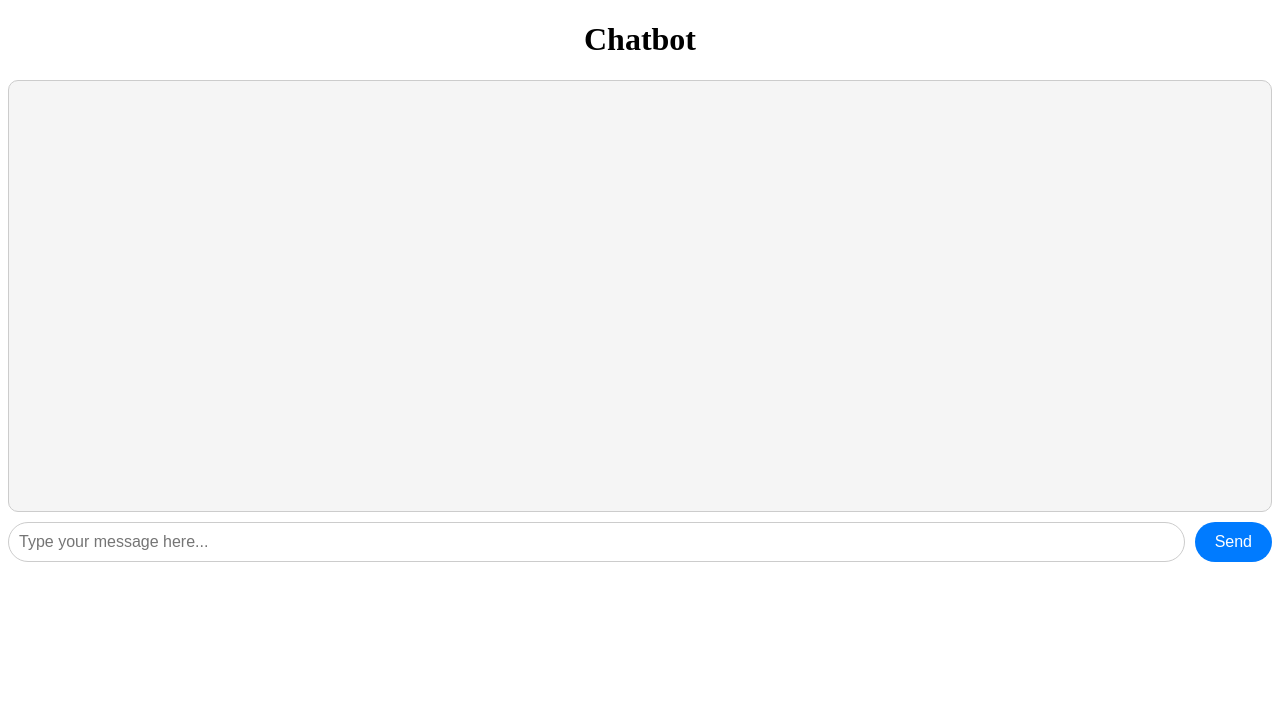
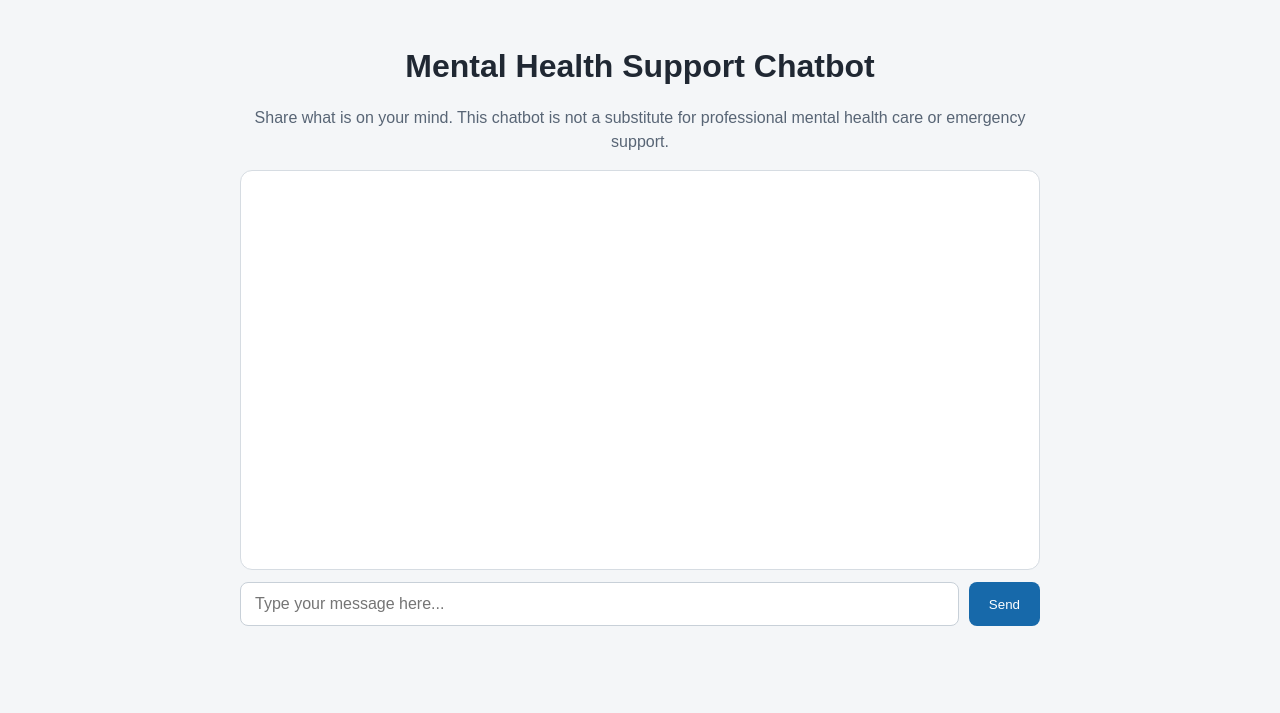
Before and after one commit to itskeshwam/Mental-health-counseling-, a Django app: page / in a window 1280 px wide. Shown: the top 713 px of the page. Run offline with Django 4.2, Linux system fonts and the light colour scheme; parts of the project's set-up code (start-up, migrations or seed data) failed here and were passed over.

Commit message:
Fix Django chatbot configuration, API handling, and tests

```diff
--- a/chatbot/templates/base.html
+++ b/chatbot/templates/base.html
@@ -2,8 +2,9 @@
 <html lang="en">
 <head>
     <meta charset="UTF-8">
+    <meta name="viewport" content="width=device-width, initial-scale=1">
+    <meta name="description" content="A conversational mental health support chatbot.">
     <title>{% block title %}Chatbot{% endblock %}</title>
-    <script src="https://code.jquery.com/jquery-3.6.0.min.js"></script>
 </head>
 <body>
     {% block content %}
--- a/chatbot/templates/chatbot/chat.html
+++ b/chatbot/templates/chatbot/chat.html
@@ -1,101 +1,152 @@
 {% extends 'base.html' %}
 
-{% block title %}Chatbot Interface{% endblock %}
+{% block title %}Mental Health Support Chatbot{% endblock %}
 
 {% block content %}
-<h1 style="text-align: center;">Chatbot</h1>
+<main class="page">
+    <h1>Mental Health Support Chatbot</h1>
+    <p class="intro">Share what is on your mind. This chatbot is not a substitute for professional mental health care or emergency support.</p>
 
+    <div id="chatArea" class="chat-area" role="log" aria-live="polite" aria-relevant="additions"></div>
 
-<div id="chatArea" style="border: 1px solid #ccc; border-radius: 10px; padding: 15px; height: 400px; overflow-y: auto; background-color: #f5f5f5; margin-bottom: 10px;"></div>
-
-
-<form id="chatForm" style="display: flex;">
-    <input type="text" id="userInput" placeholder="Type your message here..." aria-label="Type your message here" style="flex: 1; padding: 10px; border-radius: 20px; border: 1px solid #ccc; font-size: 16px; outline: none;">
-    <input type="hidden" name="csrfmiddlewaretoken" value="{{ csrf_token }}">
-    <button type="submit" style="padding: 10px 20px; margin-left: 10px; border: none; border-radius: 20px; background-color: #007bff; color: white; font-size: 16px; cursor: pointer;">Send</button>
-</form>
+    <form id="chatForm" class="chat-form" method="post">
+        {% csrf_token %}
+        <label class="visually-hidden" for="userInput">Your message</label>
+        <input type="text" id="userInput" name="user_input" maxlength="4000"
+               placeholder="Type your message here..." autocomplete="off" required>
+        <button id="sendButton" type="submit">Send</button>
+    </form>
+    <p id="statusMessage" class="status" role="status" aria-live="polite"></p>
+</main>
 
 <script>
-    $(document).ready(function(){
+(function () {
+    const form = document.getElementById("chatForm");
+    const input = document.getElementById("userInput");
+    const chatArea = document.getElementById("chatArea");
+    const sendButton = document.getElementById("sendButton");
+    const statusMessage = document.getElementById("statusMessage");
 
-        function scrollToBottom() {
-            $('#chatArea').scrollTop($('#chatArea')[0].scrollHeight);
+    function appendMessage(message, isUser) {
+        const wrapper = document.createElement("div");
+        wrapper.className = isUser ? "chat-message user-message" : "chat-message bot-message";
+
+        const bubble = document.createElement("div");
+        bubble.className = "chat-bubble";
+        bubble.textContent = message;
+
+        wrapper.appendChild(bubble);
+        chatArea.appendChild(wrapper);
+        chatArea.scrollTop = chatArea.scrollHeight;
+    }
+
+    form.addEventListener("submit", async function (event) {
+        event.preventDefault();
+
+        const message = input.value.trim();
+        if (!message) {
+            statusMessage.textContent = "Please enter a message.";
+            input.focus();
+            return;
         }
 
+        appendMessage(message, true);
+        input.value = "";
+        input.disabled = true;
+        sendButton.disabled = true;
+        statusMessage.textContent = "The chatbot is responding...";
 
-        function appendMessage(sender, message, isUser) {
-            const chatBubble = $('<div>').addClass('chat-bubble').text(message);
-            const chatWrapper = $('<div>').addClass('chat-message').append(chatBubble);
+        try {
+            const response = await fetch("", {
+                method: "POST",
+                headers: {
+                    "Content-Type": "application/x-www-form-urlencoded;charset=UTF-8",
+                    "X-CSRFToken": form.querySelector("[name=csrfmiddlewaretoken]").value
+                },
+                body: new URLSearchParams({user_input: message}),
+                credentials: "same-origin"
+            });
+            const data = await response.json();
 
-
-            if (isUser) {
-                chatWrapper.css({'text-align': 'right'});
-                chatBubble.css({'background-color': '#007bff', 'color': 'white', 'border-radius': '15px 15px 0 15px'});
-            } else {
-                chatBubble.css({'background-color': '#eaeaea', 'color': '#333', 'border-radius': '15px 15px 15px 0'});
+            if (!response.ok) {
+                throw new Error(data.error || "The message could not be sent.");
             }
 
-            $('#chatArea').append(chatWrapper);
-            scrollToBottom();
+            appendMessage(data.reply, false);
+            statusMessage.textContent = "";
+        } catch (error) {
+            statusMessage.textContent = error.message || "Something went wrong. Please try again.";
+        } finally {
+            input.disabled = false;
+            sendButton.disabled = false;
+            input.focus();
         }
-
-        $('#chatForm').on('submit', function(event){
-            event.preventDefault();
-
-
-            var userInput = $('#userInput').val().trim();
-
-
-            if (!userInput) {
-                alert('Please enter a message.');
-                return;
-            }
-
-
-            appendMessage('You', userInput, true);
-
-
-            $('#userInput').prop('disabled', true);
-            $('button[type="submit"]').prop('disabled', true);
-
-
-            $.ajax({
-                url: '',
-                type: 'POST',
-                data: {
-                    'user_input': userInput,
-                    'csrfmiddlewaretoken': '{{ csrf_token }}'
-                },
-                success: function(response){
-
-                    appendMessage('Bot', response.reply, false);
-                    $('#userInput').val('');
-                    $('#userInput').focus();
-                },
-                error: function(){
-                    alert('Something went wrong. Please try again.');
-                },
-                complete: function() {
-
-                    $('#userInput').prop('disabled', false);
-                    $('button[type="submit"]').prop('disabled', false);
-                }
-            });
-        });
     });
+})();
 </script>
 
-
 <style>
-    .chat-message {
-        margin: 10px 0;
+    * { box-sizing: border-box; }
+    body {
+        margin: 0;
+        padding: 24px;
+        background: #f4f6f8;
+        color: #202833;
+        font-family: Arial, sans-serif;
     }
+    .page { max-width: 800px; margin: 24px auto; }
+    h1 { text-align: center; }
+    .intro { color: #586575; line-height: 1.5; text-align: center; }
+    .chat-area {
+        min-height: 400px;
+        max-height: 60vh;
+        overflow-y: auto;
+        padding: 16px;
+        border: 1px solid #d6dce2;
+        border-radius: 12px;
+        background: #fff;
+    }
+    .chat-message { display: flex; margin: 12px 0; }
+    .user-message { justify-content: flex-end; }
+    .bot-message { justify-content: flex-start; }
     .chat-bubble {
-        display: inline-block;
-        padding: 10px 15px;
-        max-width: 70%;
-        word-wrap: break-word;
+        max-width: 80%;
+        padding: 11px 15px;
+        border-radius: 14px;
+        line-height: 1.5;
+        overflow-wrap: anywhere;
+        white-space: pre-wrap;
+    }
+    .user-message .chat-bubble { background: #1769aa; color: #fff; }
+    .bot-message .chat-bubble { background: #e9edf1; color: #202833; }
+    .chat-form { display: flex; gap: 10px; margin-top: 12px; }
+    .chat-form input {
+        flex: 1;
+        min-width: 0;
+        padding: 12px 14px;
+        border: 1px solid #c8d0d8;
+        border-radius: 8px;
         font-size: 16px;
+    }
+    .chat-form button {
+        padding: 12px 20px;
+        border: 0;
+        border-radius: 8px;
+        background: #1769aa;
+        color: white;
+        cursor: pointer;
+    }
+    .chat-form button:disabled { opacity: .6; cursor: wait; }
+    .status { min-height: 1.5em; color: #586575; }
+    .visually-hidden {
+        position: absolute; width: 1px; height: 1px; padding: 0; margin: -1px;
+        overflow: hidden; clip: rect(0, 0, 0, 0); white-space: nowrap; border: 0;
+    }
+    @media (max-width: 520px) {
+        body { padding: 12px; }
+        .chat-form { flex-direction: column; }
+        .chat-form button { width: 100%; }
+        .chat-bubble { max-width: 95%; }
     }
 </style>
 {% endblock %}
--- a/chatbot/views.py
+++ b/chatbot/views.py
@@ -1,21 +1,63 @@
-from django.shortcuts import render
-from django.http import JsonResponse
-from openai import OpenAI
+import logging
 import os
 
+from django.http import JsonResponse
+from django.shortcuts import render
+from openai import APIError, OpenAI
+
+logger = logging.getLogger(__name__)
+
+MAX_MESSAGE_LENGTH = 4000
+
+
 def chatbot_response(request):
-    if request.method == 'POST':
-        client = OpenAI(api_key=os.getenv('key_b1iGCPMiKoRwHKzk'))
-        user_input = request.POST.get('user_input')
+    if request.method == "GET":
+        return render(request, "chatbot/chat.html")
+
+    if request.method != "POST":
+        return JsonResponse({"error": "Method not allowed."}, status=405)
+
+    user_input = (request.POST.get("user_input") or "").strip()
+    if not user_input:
+        return JsonResponse({"error": "Please enter a message."}, status=400)
+
+    if len(user_input) > MAX_MESSAGE_LENGTH:
+        return JsonResponse(
+            {"error": f"Messages must be {MAX_MESSAGE_LENGTH} characters or fewer."},
+            status=400,
+        )
+
+    api_key = os.getenv("OPENAI_API_KEY")
+    if not api_key:
+        logger.error("OPENAI_API_KEY is not configured.")
+        return JsonResponse(
+            {"error": "The chatbot is not configured. Please contact the administrator."},
+            status=503,
+        )
+
+    try:
+        client = OpenAI(api_key=api_key)
         response = client.chat.completions.create(
-            messages=[
-                {
-                    "role": "user",
-                    "content": user_input,
-                }
-            ],
-            model="gpt-5-nano",
+            model=os.getenv("OPENAI_MODEL", "gpt-5-nano"),
+            messages=[{"role": "user", "content": user_input}],
         )
         chatbot_reply = response.choices[0].message.content
-        return JsonResponse({'reply': chatbot_reply})
-    return render(request, 'chatbot/chat.html')
+        if not chatbot_reply:
+            logger.error("The OpenAI API returned an empty response.")
+            return JsonResponse(
+                {"error": "The chatbot could not generate a response. Please try again."},
+                status=502,
+            )
+        return JsonResponse({"reply": chatbot_reply})
+    except APIError:
+        logger.exception("OpenAI API request failed.")
+        return JsonResponse(
+            {"error": "The chatbot service is temporarily unavailable. Please try again."},
+            status=502,
+        )
+    except Exception:
+        logger.exception("Unexpected chatbot error.")
+        return JsonResponse(
+            {"error": "An unexpected error occurred. Please try again."},
+            status=500,
+        )
--- /dev/null
+++ b/requirements.txt
@@ -0,0 +1,3 @@
+Django>=4.2,<5.0
+openai>=1.0.0
+python-dotenv>=1.0.0
```
Also changed, not shown: chatbot/tests.py (+58 -2 lines), chatbot_project/settings.py (+74 -122 lines), README.md.
